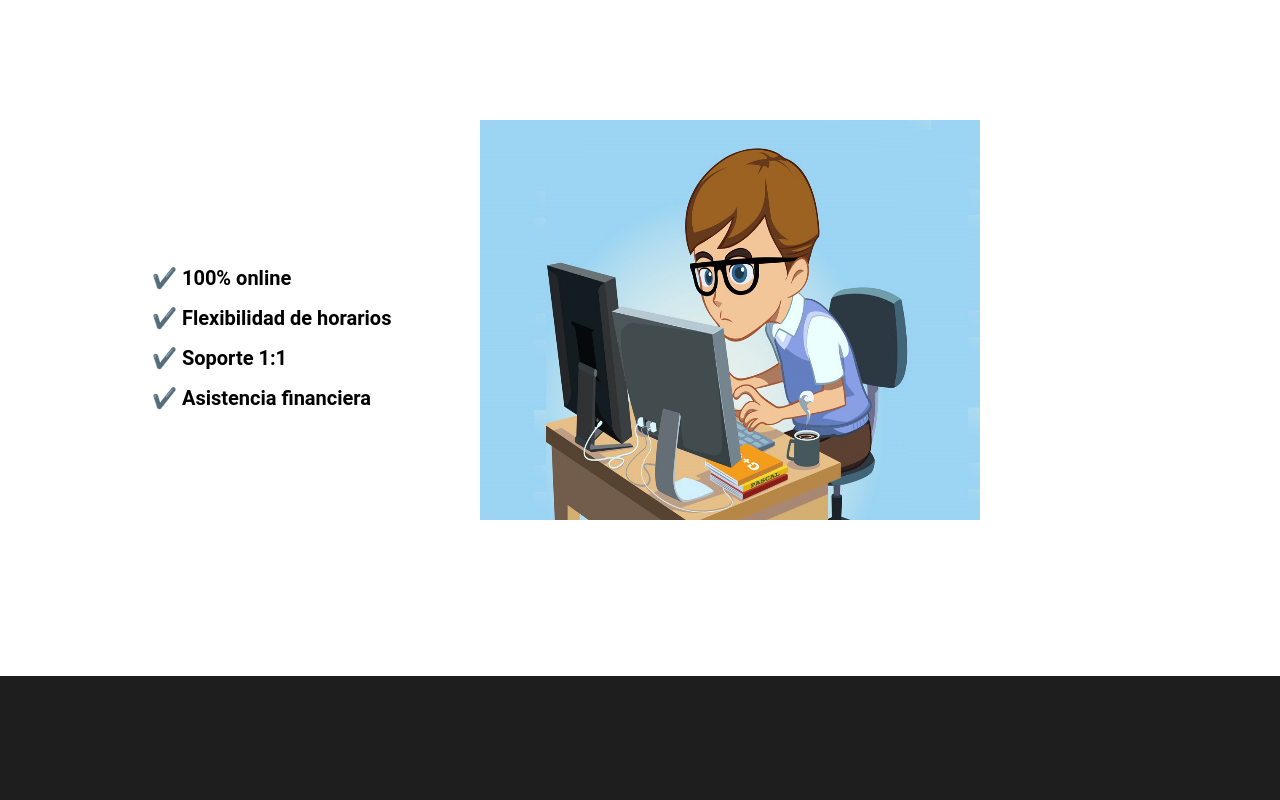
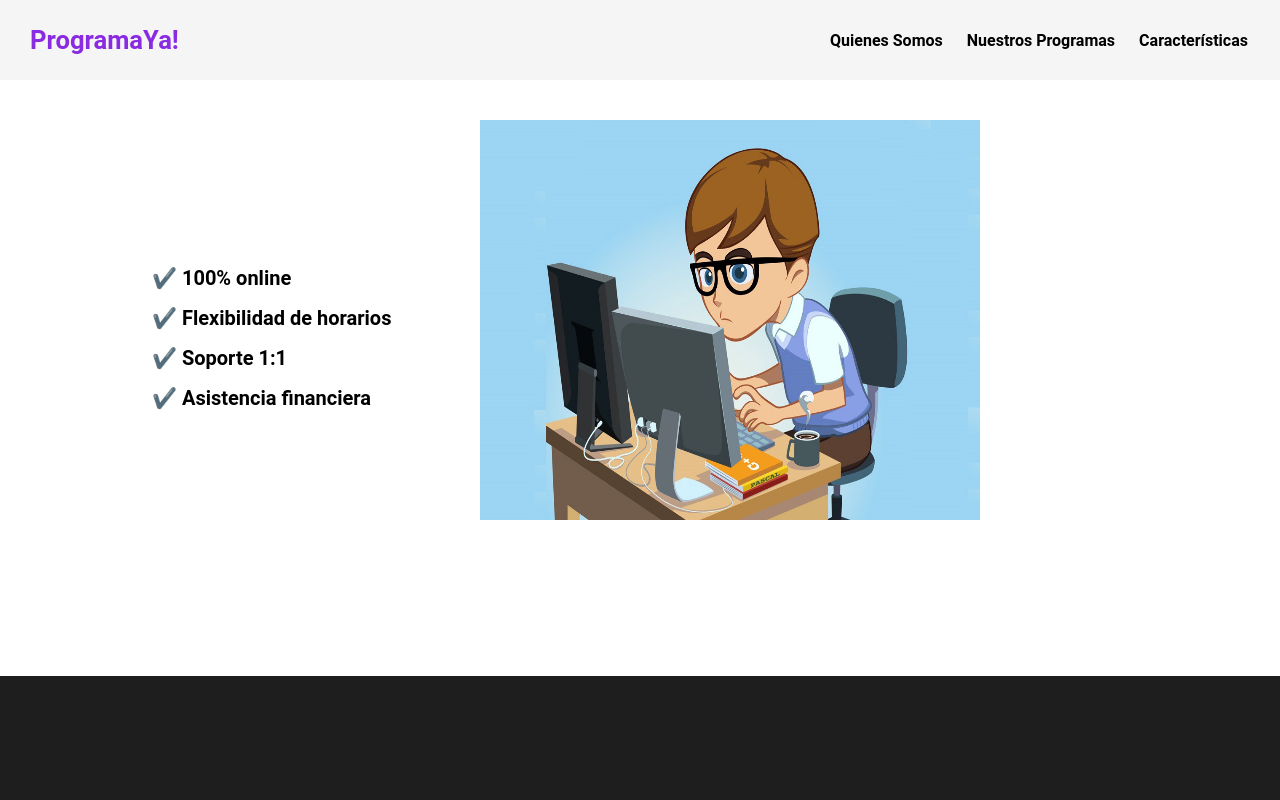
Before and after one commit to greyngs/tallerversionamiento, a plain HTML site: page index.html in a window 1280 px wide. Shown: the top 800 px of the page. Drawn offline with Linux system fonts and the light colour scheme.

Commit message:
Se agrego el navbar

```diff
--- a/index.html
+++ b/index.html
@@ -5,6 +5,16 @@
     <link rel="stylesheet" href="index.css">
 </head>
 <body>
+    <header>
+        <div class="container">
+            <p class="logo">ProgramaYa!</p>
+            <nav>
+                <a href="#somos-proya">Quienes Somos</a>
+                <a href="#nuestros-programas">Nuestros Programas</a>
+                <a href="#caracteristicas">Características</a>
+            </nav>
+        </div>
+    </header>
 
     <section id="caracteristicas">
         <div class="container">
```
